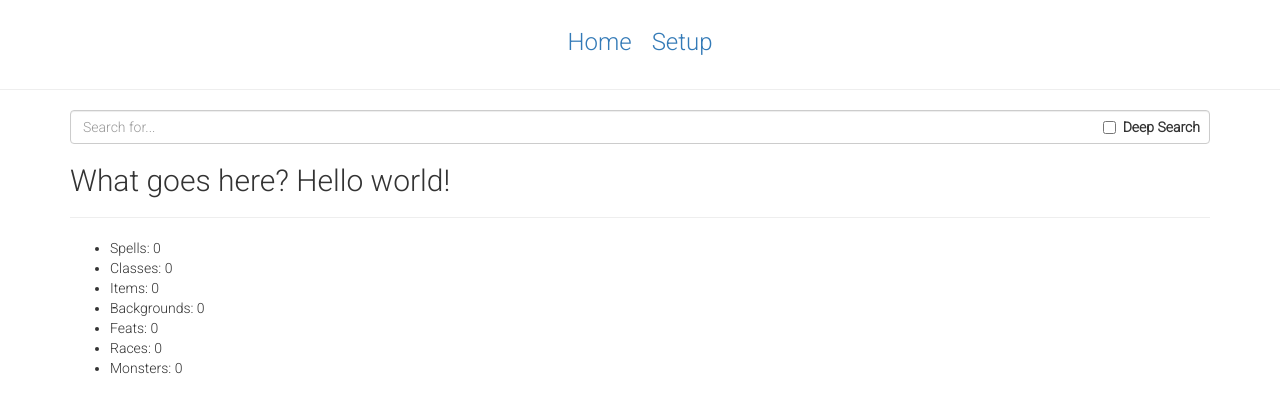
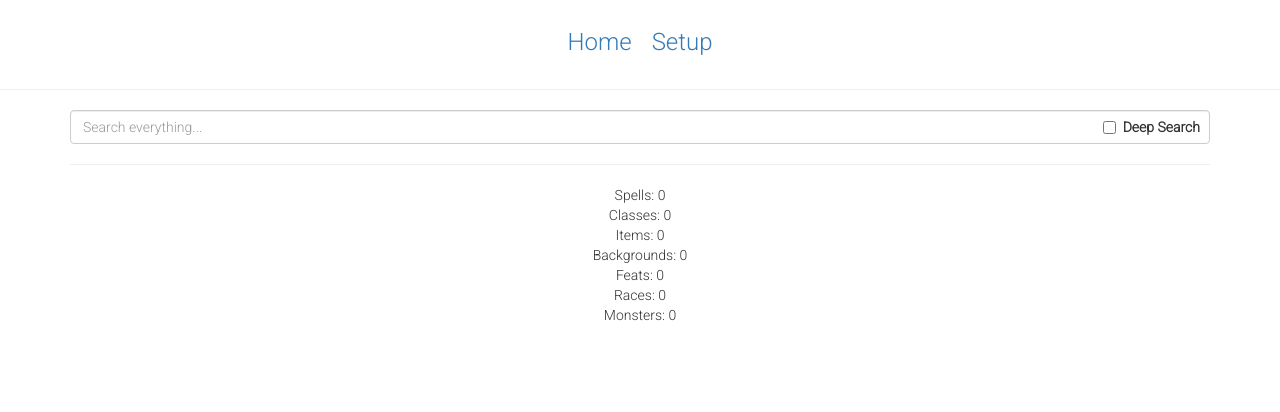
Before and after one commit to themegosh/DnDragonbase, a React (Create React App) app: page / in a window 1280 px wide. Shown: the top 412 px of the page. Built offline with nearby package versions, Linux system fonts and the light colour scheme.

Commit message:
classes appear first in searches

```diff
--- a/src/Containers/Home.js
+++ b/src/Containers/Home.js
@@ -6,18 +6,15 @@ import {Link} from 'react-router-dom';
 class Home extends Component {
     render() {
         return (
-            <div className="Home container">
-                <h2>What goes here? Hello world!</h2>
+            <div className="Home container text-center">
                 <hr/>
-                <ul>
-                    <li>Spells: {Compendium.Spells.length}</li>
-                    <li>Classes: {Compendium.Classes.length}</li>
-                    <li>Items: {Compendium.Items.length}</li>
-                    <li>Backgrounds: {Compendium.Backgrounds.length}</li>
-                    <li>Feats: {Compendium.Feats.length}</li>
-                    <li>Races: {Compendium.Races.length}</li>
-                    <li>Monsters: {Compendium.Monsters.length}</li>
-                </ul>
+                <div>Spells: {Compendium.Spells.length}</div>
+                <div>Classes: {Compendium.Classes.length}</div>
+                <div>Items: {Compendium.Items.length}</div>
+                <div>Backgrounds: {Compendium.Backgrounds.length}</div>
+                <div>Feats: {Compendium.Feats.length}</div>
+                <div>Races: {Compendium.Races.length}</div>
+                <div>Monsters: {Compendium.Monsters.length}</div>
             </div>
         );
     }
--- a/src/Containers/Search/SearchBox.js
+++ b/src/Containers/Search/SearchBox.js
@@ -176,7 +176,7 @@ class SearchBox extends Component {
                 </label>
                 <input
                     className='form-control txt-search'
-                    placeholder="Search for..."
+                    placeholder="Search everything..."
                     name="search"
                     value={this.state.search}
                     onChange={this.handleInputChange}
--- a/src/Helpers/Compendium.js
+++ b/src/Helpers/Compendium.js
@@ -166,13 +166,13 @@ class Compendium {
 
     Search(query, isDeep) {
         var results = {
+            Class: [],
             Item: [],
             Spell: [],
             Feat: [],
             Race: [],
             Background: [],
-            Monster: [],
-            Class: []
+            Monster: []
         };
 
         query = query.replace('\\', '');
```
